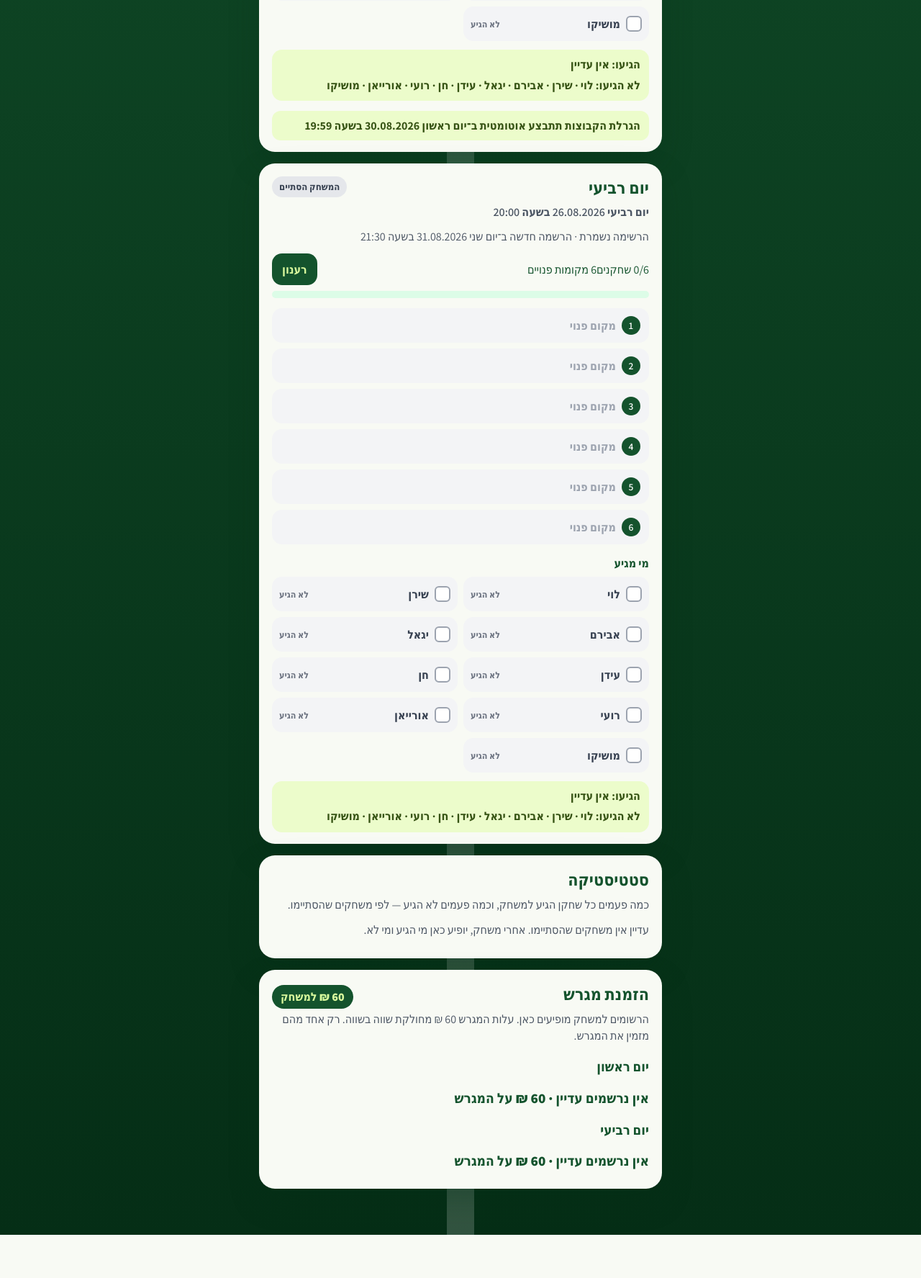
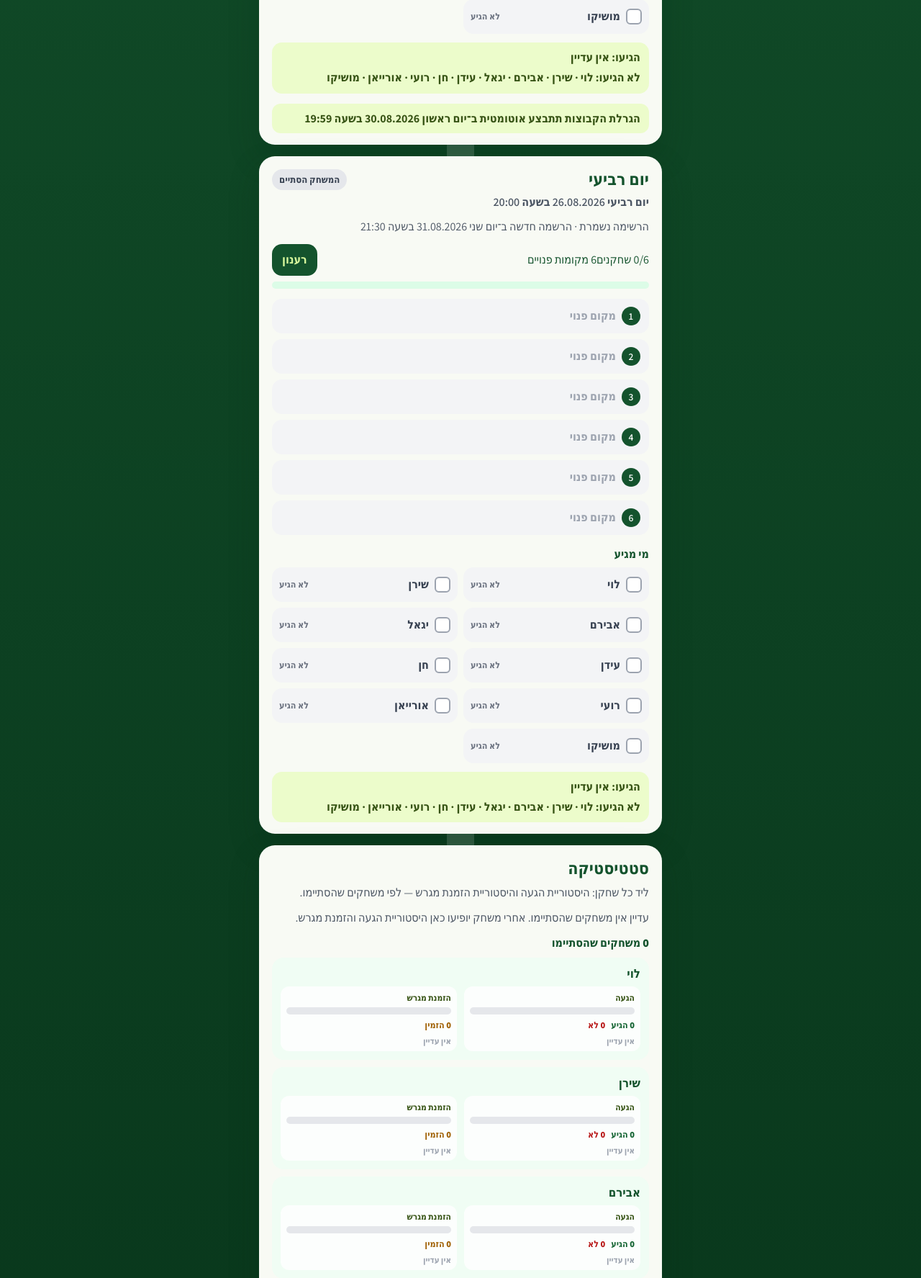
Before and after one commit to levydahan/TennisMate, a Flask app: page / in a window 1280 px wide. Shown: the part 1343-3118 px from the top of the page at 72% size. Before the commit the page ends 3058 px from the top, so only its background shows below. Run offline with Flask 3, Linux system fonts and the light colour scheme; data comes from the database, SQL or seed files in the repository; data that the repository does not hold is empty; some libraries are stand-ins or nearby versions.

Commit message:
Show arrival and court-booker graphs per player, and let the schedule card collapse.
Co-authored-by: Cursor <cursoragent@cursor.com>

```diff
--- a/app.py
+++ b/app.py
@@ -336,9 +336,20 @@ def squad_for(roster: list[dict], waiting: list[dict]) -> list[dict]:
 
 
 def attendance_stats() -> dict:
-    """Count arrived vs missed for finished games only."""
-    tallies = {name: {"name": name, "arrived": 0, "missed": 0} for name in FIXED_PLAYERS}
-    finished_games = 0
+    """Arrival and court-booker history for finished games, per fixed player."""
+    spark_max = 16
+    tallies = {
+        name: {
+            "name": name,
+            "arrived": 0,
+            "missed": 0,
+            "booked": 0,
+            "arrival_history": [],
+            "booker_history": [],
+        }
+        for name in FIXED_PLAYERS
+    }
+    finished = []
     for slot in ("sunday", "wednesday"):
         current = get_slot_state(slot)
         week_keys = [
@@ -356,19 +367,42 @@ def attendance_stats() -> dict:
             rows = Enrollment.query.filter_by(slot=slot, week_key=week_key, is_waitlist=False).all()
             if not rows:
                 continue
-            finished_games += 1
             arrived_names = set()
+            roster_by_id = {}
             for row in rows:
                 canon = canonical_player(row.name)
-                if canon:
-                    arrived_names.add(canon)
-            for name in FIXED_PLAYERS:
-                if name in arrived_names:
-                    tallies[name]["arrived"] += 1
-                else:
-                    tallies[name]["missed"] += 1
-    players = sorted(tallies.values(), key=lambda row: (-row["arrived"], row["name"]))
-    return {"games": finished_games, "players": players}
+                if not canon:
+                    continue
+                arrived_names.add(canon)
+                roster_by_id[row.id] = canon
+            settings = GameSettings.query.filter_by(slot=slot, week_key=week_key).first()
+            booker_name = None
+            if settings and settings.booker_id:
+                booker_name = roster_by_id.get(settings.booker_id)
+            finished.append((week_key, slot, arrived_names, booker_name))
+
+    finished.sort(key=lambda item: (item[0], item[1]))
+    for _week_key, _slot, arrived_names, booker_name in finished:
+        for name in FIXED_PLAYERS:
+            row = tallies[name]
+            arrived = name in arrived_names
+            row["arrived" if arrived else "missed"] += 1
+            row["arrival_history"].append(1 if arrived else 0)
+            booked = booker_name == name
+            if booked:
+                row["booked"] += 1
+            row["booker_history"].append(1 if booked else 0)
+
+    players = []
+    for name in FIXED_PLAYERS:
+        row = tallies[name]
+        total = row["arrived"] + row["missed"]
+        row["not_booked"] = max(total - row["booked"], 0)
+        if len(row["arrival_history"]) > spark_max:
+            row["arrival_history"] = row["arrival_history"][-spark_max:]
+            row["booker_history"] = row["booker_history"][-spark_max:]
+        players.append(row)
+    return {"games": len(finished), "players": players}
 
 
 def history_for_slot(slot: str, current_week_key: str) -> list[dict]:
--- a/static/app.js
+++ b/static/app.js
@@ -273,27 +273,72 @@ function renderField(games) {
   }).join("");
 }
 
+function sparkDots(history, onClass, offClass) {
+  const bits = Array.isArray(history) ? history : [];
+  if (!bits.length) {
+    return `<span class="spark-empty">אין עדיין</span>`;
+  }
+  return bits.map((bit) =>
+    `<span class="spark-dot ${bit ? onClass : offClass}"></span>`
+  ).join("");
+}
+
+function stackedBar(onCount, offCount, onClass, offClass) {
+  const total = Math.max(0, (onCount || 0) + (offCount || 0));
+  if (!total) {
+    return `<div class="stats-bar empty" aria-hidden="true"></div>`;
+  }
+  const onPct = Math.round((onCount / total) * 100);
+  return `
+    <div class="stats-bar" aria-hidden="true">
+      <span class="${onClass}" style="width:${onPct}%"></span>
+      <span class="${offClass}" style="width:${100 - onPct}%"></span>
+    </div>
+  `;
+}
+
 function renderStats() {
   const stats = state.stats || { games: 0, players: [] };
   const testBtn = state.is_admin
     ? `<button class="tiny-btn" data-pay-reminder type="button">בדיקת תזכורת תשלום</button>`
     : "";
-  if (!stats.games) {
-    statsListsEl.innerHTML = `<p class="muted">עדיין אין משחקים שהסתיימו. אחרי משחק, יופיע כאן מי הגיע ומי לא.</p>${testBtn}`;
-    return;
-  }
+  const players = stats.players || [];
+  const emptyNote = stats.games
+    ? ""
+    : `<p class="muted">עדיין אין משחקים שהסתיימו. אחרי משחק יופיעו כאן היסטוריית הגעה והזמנת מגרש.</p>`;
   statsListsEl.innerHTML = `
-    <p class="stats-count">${stats.games} משחקים שהסתיימו</p>
+    ${emptyNote}
+    <p class="stats-count">${stats.games || 0} משחקים שהסתיימו</p>
     <ul class="stats-list">
-      ${stats.players.map((p) => `
-        <li>
+      ${players.map((p) => {
+        const arrived = p.arrived || 0;
+        const missed = p.missed || 0;
+        const booked = p.booked || 0;
+        const notBooked = p.not_booked != null ? p.not_booked : Math.max((arrived + missed) - booked, 0);
+        return `
+        <li class="stats-player">
           <span class="stats-name">${esc(p.name)}</span>
-          <span class="stats-nums">
-            <span class="arrived-n">${p.arrived} הגיע</span>
-            <span class="missed-n">${p.missed} לא הגיע</span>
-          </span>
-        </li>
-      `).join("")}
+          <div class="stats-graphs">
+            <div class="stats-metric">
+              <span class="stats-metric-label">הגעה</span>
+              ${stackedBar(arrived, missed, "bar-arrived", "bar-missed")}
+              <span class="stats-metric-nums">
+                <span class="arrived-n">${arrived} הגיע</span>
+                <span class="missed-n">${missed} לא</span>
+              </span>
+              <div class="sparkline" title="היסטוריית הגעה">${sparkDots(p.arrival_history, "on-arrived", "off-missed")}</div>
+            </div>
+            <div class="stats-metric">
+              <span class="stats-metric-label">הזמנת מגרש</span>
+              ${stackedBar(booked, notBooked, "bar-booked", "bar-idle")}
+              <span class="stats-metric-nums">
+                <span class="booked-n">${booked} הזמין</span>
+              </span>
+              <div class="sparkline" title="היסטוריית הזמנה">${sparkDots(p.booker_history, "on-booked", "off-idle")}</div>
+            </div>
+          </div>
+        </li>`;
+      }).join("")}
     </ul>
     ${testBtn}
   `;
@@ -547,8 +592,39 @@ function scheduleLocalReminders(registration) {
   }, "_hour");
 }
 
+const HERO_COLLAPSE_KEY = "tm-hero-collapsed";
+
+function applyHeroCollapsed(collapsed) {
+  const card = document.getElementById("heroCard");
+  const btn = document.getElementById("heroToggle");
+  const action = btn && btn.querySelector(".hero-toggle-action");
+  if (!card || !btn) return;
+  card.classList.toggle("collapsed", collapsed);
+  btn.setAttribute("aria-expanded", collapsed ? "false" : "true");
+  if (action) action.textContent = collapsed ? "הרחב" : "מזער";
+}
+
+function initHeroToggle() {
+  const btn = document.getElementById("heroToggle");
+  if (!btn) return;
+  let collapsed = false;
+  try {
+    collapsed = localStorage.getItem(HERO_COLLAPSE_KEY) === "1";
+  } catch (e) {}
+  applyHeroCollapsed(collapsed);
+  btn.addEventListener("click", () => {
+    const next = !document.getElementById("heroCard").classList.contains("collapsed");
+    applyHeroCollapsed(next);
+    try {
+      localStorage.setItem(HERO_COLLAPSE_KEY, next ? "1" : "0");
+    } catch (e) {}
+  });
+}
+
 const notifyBtn = document.getElementById("notifyBtn");
 if (notifyBtn) notifyBtn.addEventListener("click", registerPush);
+
+initHeroToggle();
 
 if ("serviceWorker" in navigator) {
   navigator.serviceWorker.register("/sw.js", { scope: "/" }).catch(() => {});
--- a/static/style.css
+++ b/static/style.css
@@ -129,9 +129,58 @@ body {
   font-size: 0.82rem;
 }
 
-.hero-card h2, .game-card h3, .field-card h2, .stats-card h2 {
+.hero-card h2, .hero-title, .game-card h3, .field-card h2, .stats-card h2 {
   margin: 0 0 8px;
   font-size: 1.45rem;
+  font-weight: 800;
+  line-height: 1.2;
+}
+
+.hero-toggle {
+  display: flex;
+  align-items: center;
+  justify-content: space-between;
+  gap: 12px;
+  width: 100%;
+  min-height: 48px;
+  margin: 0;
+  padding: 2px 0;
+  border: 0;
+  background: transparent;
+  color: inherit;
+  font: inherit;
+  text-align: right;
+  cursor: pointer;
+}
+
+.hero-toggle-copy {
+  min-width: 0;
+  flex: 1;
+}
+
+.hero-toggle .kicker { margin-bottom: 2px; }
+.hero-toggle .hero-title { margin: 0; display: block; }
+
+.hero-toggle-action {
+  flex: none;
+  display: grid;
+  place-items: center;
+  min-height: 44px;
+  min-width: 72px;
+  padding: 8px 12px;
+  border-radius: 12px;
+  background: #e5e7eb;
+  color: #14532d;
+  font-size: 0.9rem;
+  font-weight: 800;
+}
+
+.hero-card.collapsed {
+  padding-bottom: 12px;
+}
+
+.hero-card.collapsed .hero-body {
+  display: none;
 }
 
 .muted { color: var(--muted); margin: 0 0 12px; line-height: 1.45; }
@@ -376,22 +425,99 @@ body {
   padding: 0;
 }
 
-.stats-list li {
+.stats-list li,
+.stats-player {
   display: flex;
-  justify-content: space-between;
-  align-items: center;
+  flex-direction: column;
+  align-items: stretch;
+  gap: 8px;
+  padding: 12px;
+  border-radius: 16px;
+  background: #f0fdf4;
+  margin-bottom: 10px;
+  font-weight: 800;
+}
+
+.stats-name {
+  font-size: 1.05rem;
+  line-height: 1.2;
+}
+
+.stats-graphs {
+  display: grid;
+  grid-template-columns: 1fr 1fr;
   gap: 10px;
-  padding: 10px 12px;
-  border-radius: 14px;
-  background: #f0fdf4;
-  margin-bottom: 8px;
+}
+
+.stats-metric {
+  min-width: 0;
+  background: #ffffffcc;
+  border-radius: 12px;
+  padding: 8px 8px 7px;
+}
+
+.stats-metric-label {
+  display: block;
+  font-size: 0.75rem;
   font-weight: 800;
-  min-height: 48px;
+  color: #365314;
+  margin-bottom: 6px;
+}
+
+.stats-bar {
+  display: flex;
+  height: 10px;
+  border-radius: 999px;
+  overflow: hidden;
+  background: #e5e7eb;
+  direction: ltr;
+}
+
+.stats-bar.empty { background: #e5e7eb; }
+
+.bar-arrived { background: #16a34a; height: 100%; }
+.bar-missed { background: #f87171; height: 100%; }
+.bar-booked { background: #ca8a04; height: 100%; }
+.bar-idle { background: #d1d5db; height: 100%; }
+
+.stats-metric-nums {
+  display: flex;
+  gap: 8px;
+  flex-wrap: wrap;
+  font-size: 0.78rem;
+  margin-top: 6px;
+}
+
+.sparkline {
+  display: flex;
+  flex-wrap: wrap;
+  gap: 3px;
+  margin-top: 6px;
+  min-height: 10px;
+}
+
+.spark-dot {
+  width: 8px;
+  height: 8px;
+  border-radius: 2px;
+  flex: none;
+}
+
+.spark-dot.on-arrived { background: #16a34a; }
+.spark-dot.off-missed { background: #fecaca; }
+.spark-dot.on-booked { background: #ca8a04; }
+.spark-dot.off-idle { background: #e5e7eb; }
+
+.spark-empty {
+  font-size: 0.72rem;
+  font-weight: 700;
+  color: #9ca3af;
 }
 
 .stats-nums { display: flex; gap: 10px; flex-wrap: wrap; font-size: 0.9rem; }
 .arrived-n { color: var(--ok); }
 .missed-n { color: var(--danger); }
+.booked-n { color: #a16207; }
 
 .primary-btn, .ghost-btn, .danger-btn, .tiny-btn {
   font: inherit;
--- a/templates/index.html
+++ b/templates/index.html
@@ -12,7 +12,7 @@
   <link rel="preconnect" href="https://fonts.gstatic.com" crossorigin />
   <link href="https://fonts.googleapis.com/css2?family=Assistant:wght@400;600;700;800&display=swap" rel="stylesheet" />
   <link rel="manifest" href="/manifest.webmanifest" />
-  <link rel="stylesheet" href="{{ url_for('static', filename='style.css') }}?v=9" />
+  <link rel="stylesheet" href="{{ url_for('static', filename='style.css') }}?v=11" />
 </head>
 <body>
   <div class="page">
@@ -32,9 +32,15 @@
   </header>
 
   <main>
-    <section class="hero-card">
-      <p class="kicker">לוח המשחקים</p>
-      <h2>ראשון ורביעי ב־20:00</h2>
+    <section class="hero-card" id="heroCard">
+      <button type="button" class="hero-toggle" id="heroToggle" aria-expanded="true" aria-controls="heroBody">
+        <span class="hero-toggle-copy">
+          <span class="kicker">לוח המשחקים</span>
+          <span class="hero-title">ראשון ורביעי ב־20:00</span>
+        </span>
+        <span class="hero-toggle-action">מזער</span>
+      </button>
+      <div id="heroBody" class="hero-body">
         <p class="muted">סמנו את השם שלכם כדי להצטרף. הרשימה קבועה — אי אפשר להוסיף או לשנות שמות. עד 6 שחקנים במגרש, אחר כך ממתינים.</p>
         <ul class="rules">
           <li>הרשמה לראשון: מיום חמישי 21:30</li>
@@ -46,13 +52,28 @@
         </ul>
         <button id="notifyBtn" class="primary-btn notify-btn" type="button">הפעלת תזכורת תשלום</button>
         <p class="muted notify-note">אחרי אישור התראות: שעה לפני המשחק, ואחרי המשחק ב־21:01 תזכורת תשלום עם הסכום. ב-Render חברו Cron ל־/api/cron/pay-reminder. בלי זה הדף צריך להישאר פתוח, או להתקין את האפליקציה.</p>
+      </div>
     </section>
+    <script>
+      try {
+        if (localStorage.getItem("tm-hero-collapsed") === "1") {
+          var card = document.getElementById("heroCard");
+          var btn = document.getElementById("heroToggle");
+          if (card) card.classList.add("collapsed");
+          if (btn) {
+            btn.setAttribute("aria-expanded", "false");
+            var action = btn.querySelector(".hero-toggle-action");
+            if (action) action.textContent = "הרחב";
+          }
+        }
+      } catch (e) {}
+    </script>
 
     <div id="games" class="games"></div>
 
     <section class="stats-card" id="statsSection">
       <h2>סטטיסטיקה</h2>
-      <p class="muted">כמה פעמים כל שחקן הגיע למשחק, וכמה פעמים לא הגיע — לפי משחקים שהסתיימו.</p>
+      <p class="muted">ליד כל שחקן: היסטוריית הגעה והיסטוריית הזמנת מגרש — לפי משחקים שהסתיימו.</p>
       <div id="statsLists"></div>
     </section>
 
@@ -81,6 +102,6 @@
     </form>
   </dialog>
 
-  <script src="{{ url_for('static', filename='app.js') }}?v=9"></script>
+  <script src="{{ url_for('static', filename='app.js') }}?v=11"></script>
 </body>
 </html>
```
Also changed, not shown: test_app.py (+41 -1 lines). Lines whose indentation alone changed are shown as unchanged.
